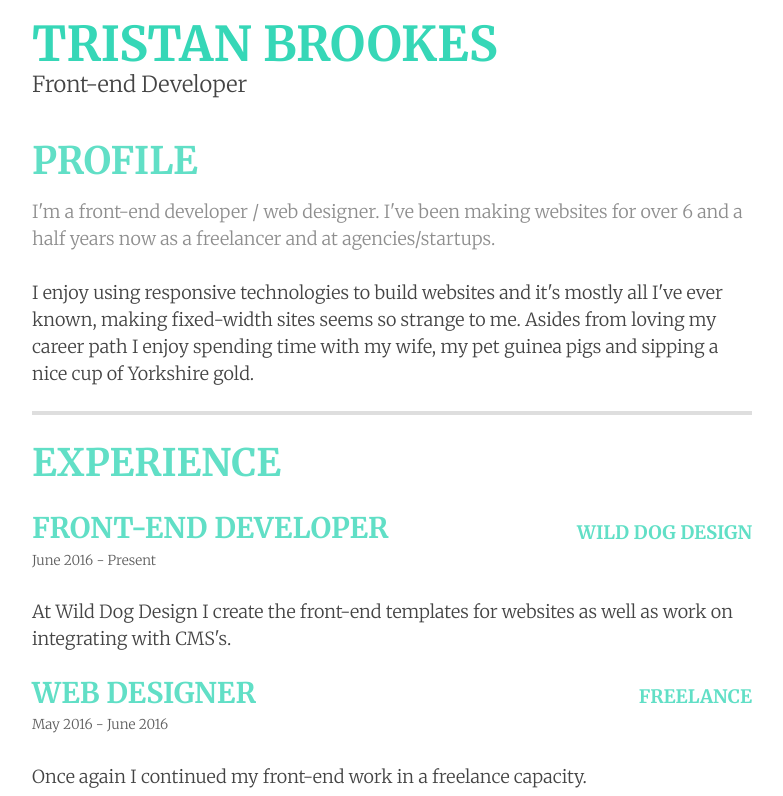
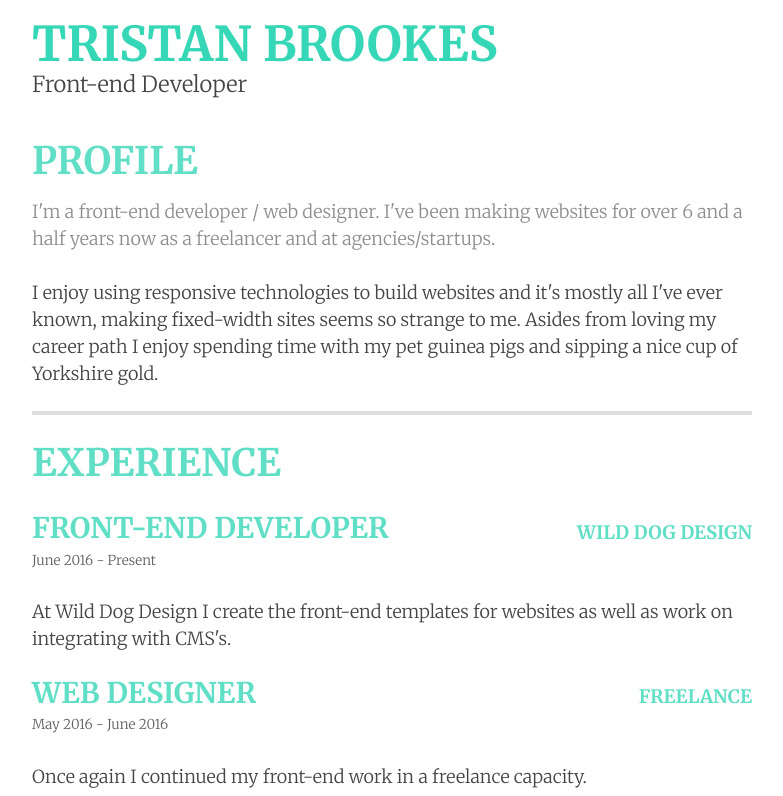
Before and after one commit to tristyb/resume, a Jekyll site: the page built from index.html, in a window 1280 px wide and 900 px high, cut to the strip 104-900 px from the top of the window. Shown: the whole strip, without its empty margins (248-1031 px from the left). Built offline with Jekyll 4.4.1, drawn with Linux system fonts in a browser that asks for light colours; nearby versions of some CDN libraries.

Commit message:
Depressing removeal of wife commit because I forgot this existed

```diff
--- a/index.html
+++ b/index.html
@@ -6,7 +6,7 @@ meta: CV for Tristan Brookes, a freelance front-end developer living in Hove
 <section class="profile">
   <h2>Profile</h2>
   <p class="intro">I'm a front-end developer / web designer. I've been making websites for over 6 and a half years now as a freelancer and at agencies/startups.</p>
-  <p>I enjoy using responsive technologies to build websites and it's mostly all I've ever known, making fixed-width sites seems so strange to me. Asides from loving my career path I enjoy spending time with my wife, my pet guinea pigs and sipping a nice cup of Yorkshire gold.</p>
+  <p>I enjoy using responsive technologies to build websites and it's mostly all I've ever known, making fixed-width sites seems so strange to me. Asides from loving my career path I enjoy spending time with my pet guinea pigs and sipping a nice cup of Yorkshire gold.</p>
 </section>
 
 <section class="experience">
```
Also changed, not shown: 1 other file.
